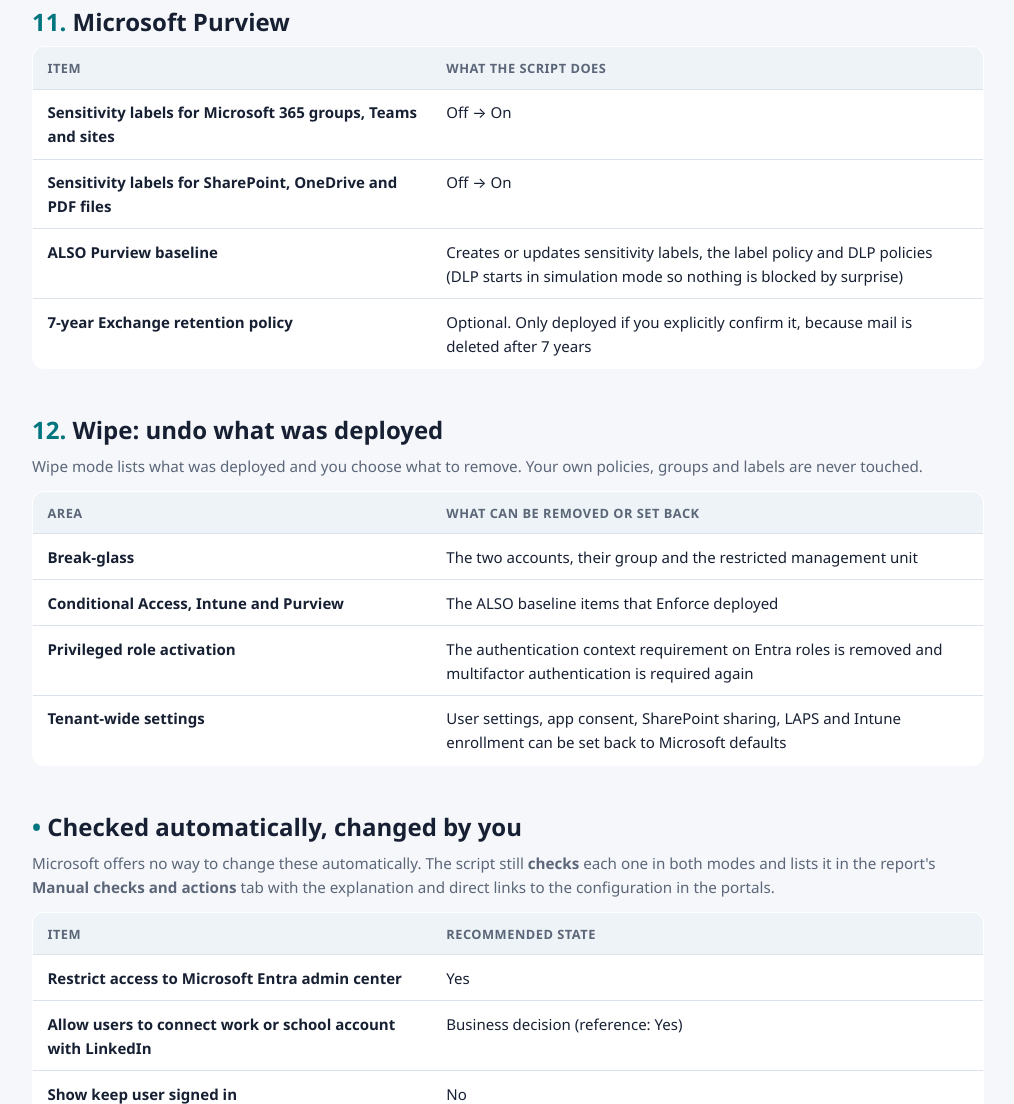
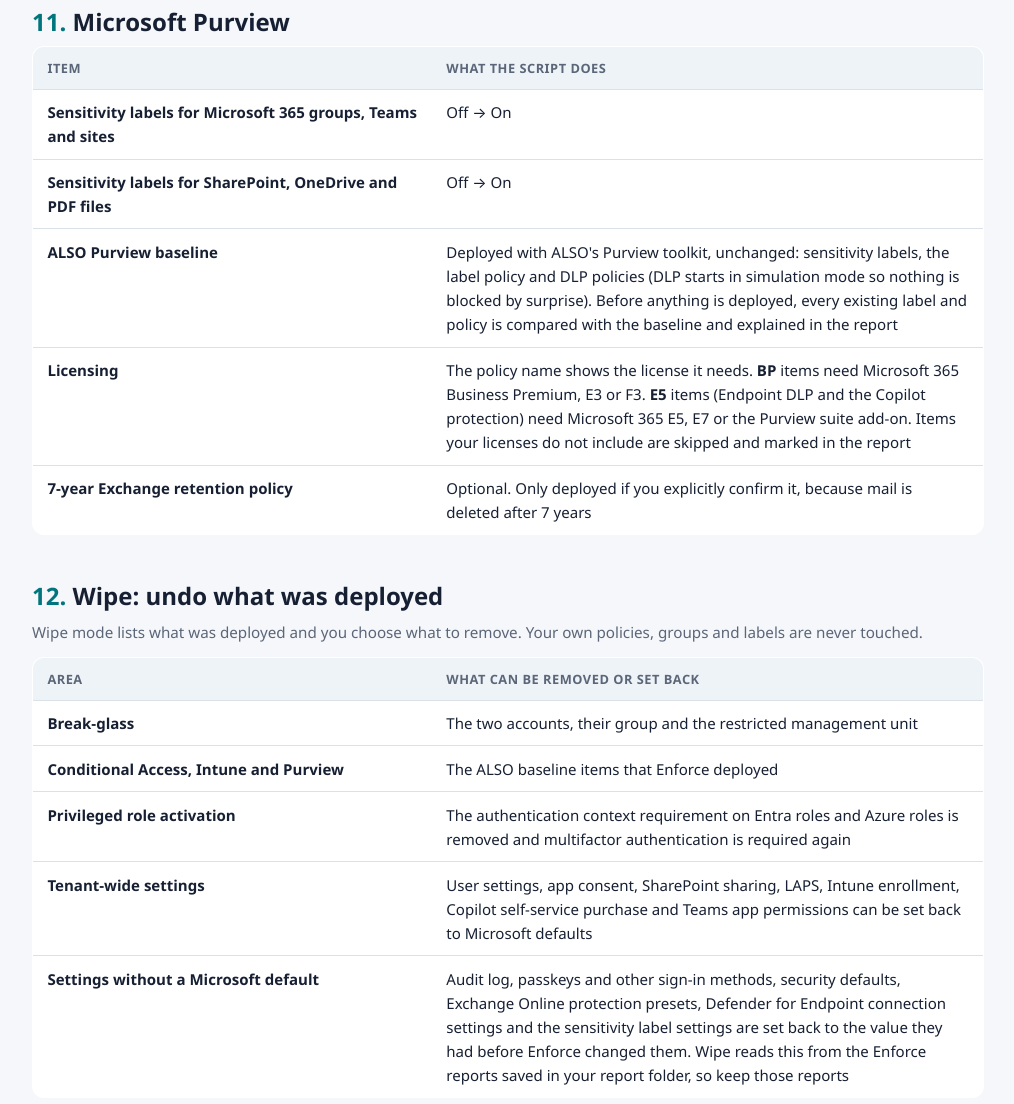
Before and after one commit to CoC-MS/ALSO-Microsoft-Security-SecureByDefault, a plain HTML site: page docs/automated-settings.html in a window 1280 px wide. Shown: the part 4552-5656 px from the top of the page, without its empty margins (132-1146 px from the left). Drawn offline with Linux system fonts and the light colour scheme.

Commit message:
Purview: run ALSO toolkit unchanged, BP/E5 licensing, clearer discovery; Wipe covers all Enforce changes; friendlier report
- Toolkit is no longer patched; its output is passed through as it arrives so prompts are visible
- Purview licensing by policy tag (BP: Business Premium/E3/F3, E5: E5/E7/Purview suite)
- Discovery explains each baseline item and compares own policies for overlap
- Wipe restores settings from saved Enforce reports (audit log, sign-in methods, security defaults, Defender, label settings, Azure roles)
- Report: search, legend, per-section counts

Co-authored-by: Copilot App <223556219+Copilot@users.noreply.github.com>

```diff
--- a/docs/automated-settings.html
+++ b/docs/automated-settings.html
@@ -133,7 +133,8 @@ table.set td:first-child{font-weight:600;width:42%}
   <table class="set"><tr><th>Item</th><th>What the script does</th></tr>
     <tr><td>Sensitivity labels for Microsoft 365 groups, Teams and sites</td><td>Off &rarr; On</td></tr>
     <tr><td>Sensitivity labels for SharePoint, OneDrive and PDF files</td><td>Off &rarr; On</td></tr>
-    <tr><td>ALSO Purview baseline</td><td>Creates or updates sensitivity labels, the label policy and DLP policies (DLP starts in simulation mode so nothing is blocked by surprise)</td></tr>
+    <tr><td>ALSO Purview baseline</td><td>Deployed with ALSO's Purview toolkit, unchanged: sensitivity labels, the label policy and DLP policies (DLP starts in simulation mode so nothing is blocked by surprise). Before anything is deployed, every existing label and policy is compared with the baseline and explained in the report</td></tr>
+    <tr><td>Licensing</td><td>The policy name shows the license it needs. <b>BP</b> items need Microsoft 365 Business Premium, E3 or F3. <b>E5</b> items (Endpoint DLP and the Copilot protection) need Microsoft 365 E5, E7 or the Purview suite add-on. Items your licenses do not include are skipped and marked in the report</td></tr>
     <tr><td>7-year Exchange retention policy</td><td>Optional. Only deployed if you explicitly confirm it, because mail is deleted after 7 years</td></tr>
   </table>
 
@@ -142,8 +143,9 @@ table.set td:first-child{font-weight:600;width:42%}
   <table class="set"><tr><th>Area</th><th>What can be removed or set back</th></tr>
     <tr><td>Break-glass</td><td>The two accounts, their group and the restricted management unit</td></tr>
     <tr><td>Conditional Access, Intune and Purview</td><td>The ALSO baseline items that Enforce deployed</td></tr>
-    <tr><td>Privileged role activation</td><td>The authentication context requirement on Entra roles is removed and multifactor authentication is required again</td></tr>
-    <tr><td>Tenant-wide settings</td><td>User settings, app consent, SharePoint sharing, LAPS and Intune enrollment can be set back to Microsoft defaults</td></tr>
+    <tr><td>Privileged role activation</td><td>The authentication context requirement on Entra roles and Azure roles is removed and multifactor authentication is required again</td></tr>
+    <tr><td>Tenant-wide settings</td><td>User settings, app consent, SharePoint sharing, LAPS, Intune enrollment, Copilot self-service purchase and Teams app permissions can be set back to Microsoft defaults</td></tr>
+    <tr><td>Settings without a Microsoft default</td><td>Audit log, passkeys and other sign-in methods, security defaults, Exchange Online protection presets, Defender for Endpoint connection settings and the sensitivity label settings are set back to the value they had before Enforce changed them. Wipe reads this from the Enforce reports saved in your report folder, so keep those reports</td></tr>
   </table>
 
   <h2 id="manual"><span>&bull;</span> Checked automatically, changed by you</h2>
```
Also changed, not shown: 1 other file.
